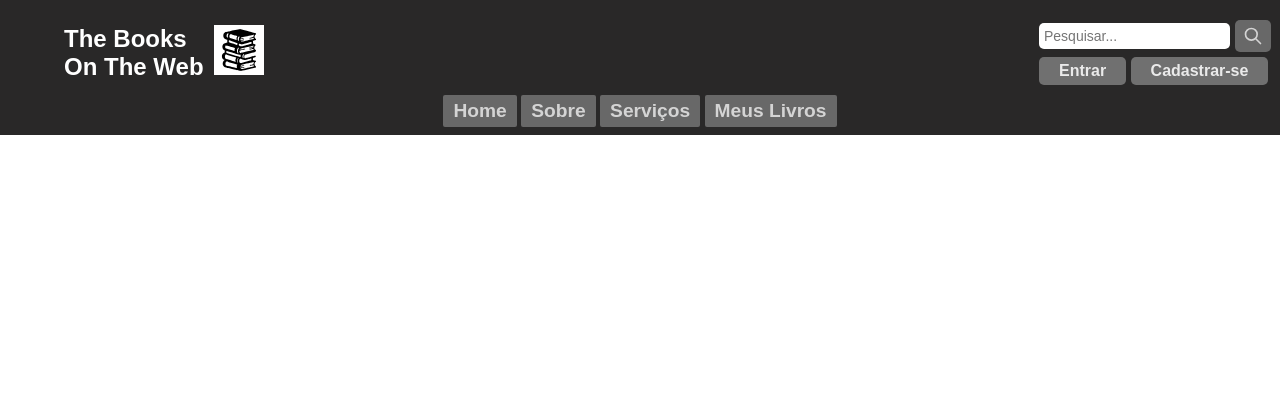
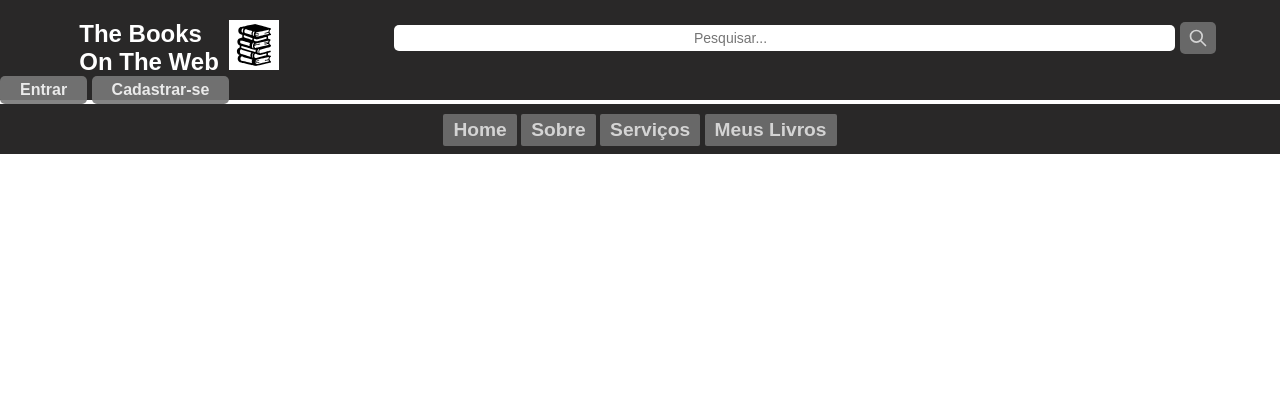
Before and after one commit to alefHugo03/The-Books-On-The-Web, a PHP site: page /ProjetoM2/ in a window 1280 px wide. Shown: the top 420 px of the page. Run offline with PHP 8.4, Linux system fonts and the light colour scheme.

Commit message:
manutencao

```diff
--- a/public/index.html
+++ b/public/index.html
@@ -5,6 +5,28 @@
     <link rel="stylesheet" href="styles/style.css">
     <link rel="shortcut icon" href="styles/img/favicon.svg" type="image/x-icon" class="favicon">
     <title>The Books On The Web</title>
+    <style>
+        .header-cima {
+            display: flex;
+            flex-direction: row;
+            gap: 9%;
+            justify-content: center;
+        }
+        .empresa{
+            margin-left: auto;
+        }
+        .input-pesquisa{
+            width: auto;
+            justify-content: center;
+            padding: 5px 300px;
+        }
+        .area-cadastro{
+            margin-right: auto;
+
+        }
+
+    </style>
+
 </head>
 <body>
     <header>
@@ -14,7 +36,6 @@
                     <a href="index.html"  class="nome-empresa"><img src="styles/img/favicon.svg" alt="imagem logo" class="imagem-empresa"></a>
                 </div>
 
-                <div class="juncao">
                 <div class="pesquisa">
                     <form action="src/pesquisa.php" id="pesquisar" class="pesquisar" method="get">
                         <input type="text" class="input-pesquisa" id="campoPesquisa" placeholder="Pesquisar..." name="pesquisa">
@@ -25,11 +46,12 @@
                         </button>
                     </form>
                 </div>
+
                     <div class="area-cadastro">
                         <a href="templates/login/entrada.html" class="btn-cadastro">Entrar</a>
                         <a href="templates/login/cadastro.html" class="btn-cadastro">Cadastrar-se</a>
                     </div>
-                </div>
+
             </div>
 
             <div class="cabecalho header-baixo">
--- a/public/src/pesquisa.php
+++ b/public/src/pesquisa.php
@@ -6,7 +6,7 @@ if (!isset($_GET['pesquisa'])) {
     die("Nenhum termo de pesquisa fornecido.");
 };
 
-$pesquisa = $-$_GET['pesquisa'];
+$pesquisa = $_GET['pesquisa'];
 
 $sql = "SELECT * FROM livros WHERE titulo LIKE $pesquisa OR autor LIKE $pesquisa OR genero LIKE $pesquisa OR livro LIKE $pesquisa";
 $result = mysqli_query($conexion, $sql);
```
Also changed, not shown: database/Procedure/procedure.sql (added, +13 -0 lines), README.md. Lines whose indentation alone changed are shown as unchanged.
